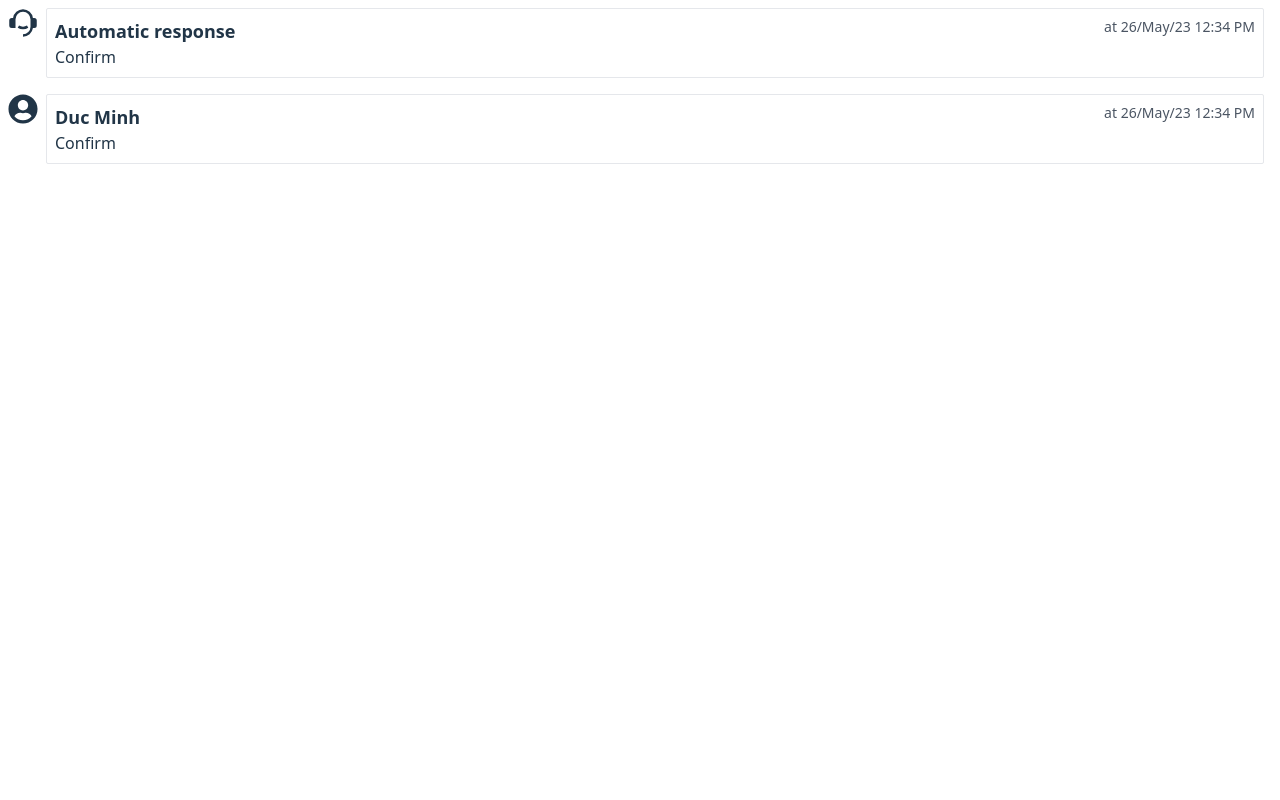
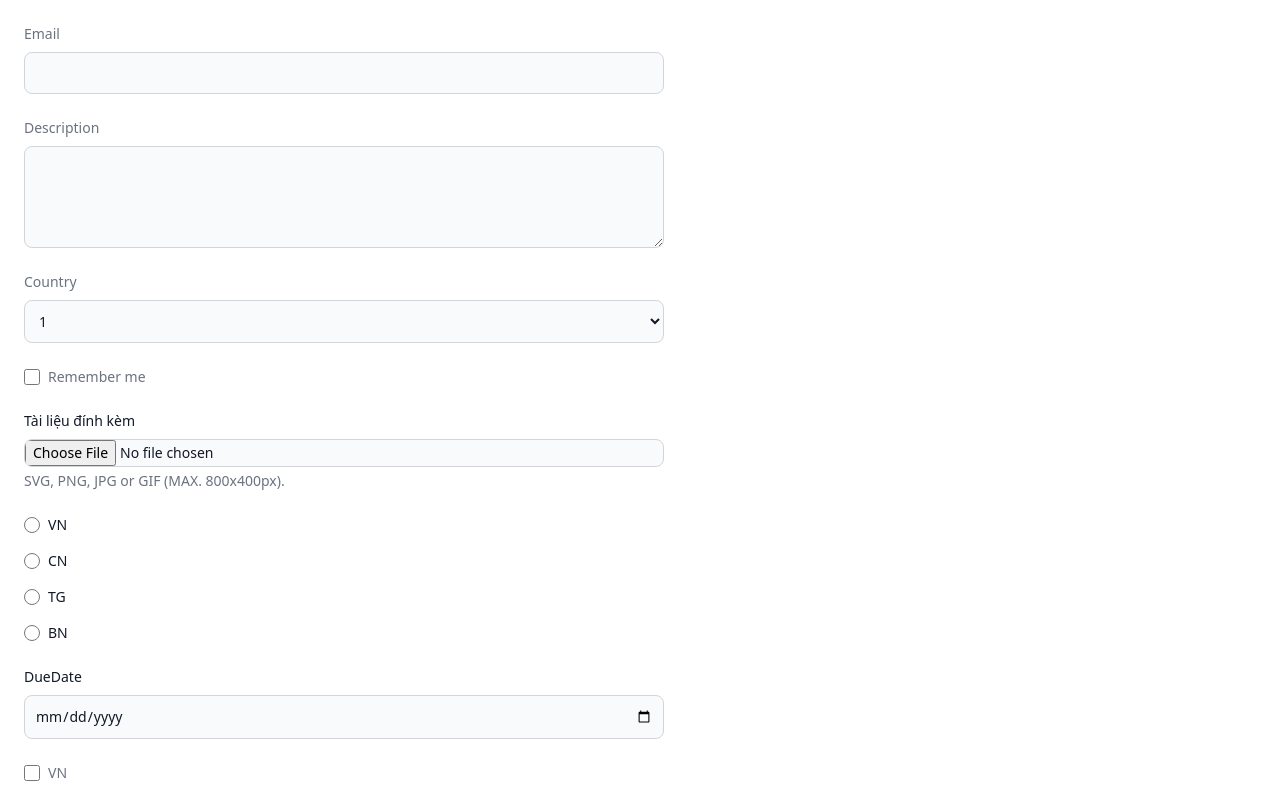
Before and after one commit to iamduscminh/ISMS-Project, a React (Vite) app in the folder ReactApp/isms-app/: page /following in a window 1280 px wide. Shown: the top 800 px of the page. Built offline with nearby package versions, Linux system fonts and the light colour scheme.

Commit message:
commit custom fields

```diff
--- /dev/null
+++ b/ReactApp/isms-app/src/components/Elements/CustomField/index.jsx
@@ -0,0 +1,219 @@
+import React from "react";
+import { useState } from "react";
+function CustomField({
+  fieldId,
+  fieldCode,
+  fieldName,
+  fieldValue,
+  fieldType,
+  valType,
+  mandatory,
+  listOfValue,
+}) {
+  //Checklist
+  const [checked, setChecked] = useState([]);
+
+  // Add/Remove checked item from list
+  const handleCheckList = (event) => {
+    var updatedList = [...checked];
+    if (event.target.checked) {
+      updatedList = [...checked, event.target.value];
+    } else {
+      updatedList.splice(checked.indexOf(event.target.value), 1);
+    }
+    setChecked(updatedList);
+  };
+  // Generate string of checked items
+  const checkedItems = checked.length
+    ? checked.reduce((total, item) => {
+        return total + ";" + item;
+      })
+    : "";
+  return (
+    <div className="custom-field mb-6">
+      {/* ----Text---- */}
+      {fieldType === "T" && (
+        <>
+          <label
+            htmlFor={`${fieldId}_${fieldCode}`}
+            className="block mb-2 text-sm font-medium text-gray-500 "
+          >
+            {fieldName}
+          </label>
+          <input
+            type="text"
+            name={fieldCode}
+            className="bg-gray-50 border border-gray-300 text-gray-900 text-sm rounded-lg focus:ring-blue-500 focus:border-blue-500 block w-full p-2.5 "
+            id={`${fieldId}_${fieldCode}`}
+            value={fieldValue}
+            placeholder=""
+            required
+          />
+        </>
+      )}
+      {/* ----TextArea---- */}
+      {fieldType === "TA" && (
+        <>
+          <label
+            htmlFor={`${fieldId}_${fieldCode}`}
+            className="block mb-2 text-sm font-medium text-gray-500 "
+          >
+            {fieldName}
+          </label>
+          <textarea
+            id={`${fieldId}_${fieldCode}`}
+            rows="4"
+            name={fieldCode}
+            className="block p-2.5 w-full text-sm text-gray-900 bg-gray-50 rounded-lg border border-gray-300 focus:ring-blue-500 focus:border-blue-500 "
+            value={fieldValue}
+          ></textarea>
+        </>
+      )}
+      {/* ----Combobox---- */}
+      {fieldType === "LOV" && (
+        <>
+          <label
+            htmlFor={`${fieldId}_${fieldCode}`}
+            className="block mb-2 text-sm font-medium text-gray-500 "
+          >
+            {fieldName}
+          </label>
+          <select
+            id={`${fieldId}_${fieldCode}`}
+            className="bg-gray-50 border border-gray-300 text-gray-900 text-sm rounded-lg focus:ring-blue-500 focus:border-blue-500 block w-full p-2.5"
+          >
+            <option></option>
+            {listOfValue.split(";").map((item, i) => {
+              return (
+                <option key={i} value={item} selected={item == fieldValue}>
+                  {item}
+                </option>
+              );
+            })}
+          </select>
+        </>
+      )}
+      {/* ----Checkbox---- */}
+      {fieldType === "C" && (
+        <>
+          <div className="flex items-start mb-6">
+            <div className="flex items-center h-5">
+              <input
+                id={`${fieldId}_${fieldCode}`}
+                type="checkbox"
+                name={fieldCode}
+                value={fieldValue}
+                className="w-4 h-4 border border-gray-300 rounded bg-gray-50 focus:ring-3 focus:ring-blue-300"
+                required
+              />
+            </div>
+            <label
+              htmlFor={`${fieldId}_${fieldCode}`}
+              className="ml-2 text-sm font-medium text-gray-500"
+            >
+              {fieldName}
+            </label>
+          </div>
+        </>
+      )}
+      {/* ----Checklist---- */}
+      {fieldType === "CL" && (
+        <>
+          {listOfValue.split(";").map((item, i) => {
+            return (
+              <div key={i} className="flex items-start mb-6">
+                <div className="flex items-center h-5">
+                  <input
+                    id={`${fieldId}_${fieldCode}`}
+                    type="checkbox"
+                    name={fieldCode}
+                    value={item}
+                    onChange={handleCheckList}
+                    className="w-4 h-4 border border-gray-300 rounded bg-gray-50 focus:ring-3 focus:ring-blue-300"
+                  />
+                </div>
+                <label
+                  htmlFor={`${fieldId}_${fieldCode}`}
+                  className="ml-2 text-sm font-medium text-gray-500"
+                >
+                  {fieldName.split(";")[i]}
+                </label>
+              </div>
+            );
+          })}
+          <div>{`Items checked are: ${checkedItems}`}</div>
+        </>
+      )}
+      {/* ----File---- */}
+      {fieldType === "F" && (
+        <>
+          <div className="mb-6">
+            <label
+              className="block mb-2 text-sm font-medium text-gray-900 "
+              htmlFor={`${fieldId}_${fieldCode}`}
+            >
+              {fieldName}
+            </label>
+            <input
+              className="block w-full text-sm text-gray-900 border border-gray-300 rounded-lg cursor-pointer bg-gray-50 dark:text-gray-400 focus:outline-none"
+              aria-describedby="file_input_help"
+              id={`${fieldId}_${fieldCode}`}
+              type="file"
+            />
+            <p className="mt-1 text-sm text-gray-500" id="file_input_help">
+              SVG, PNG, JPG or GIF (MAX. 800x400px).
+            </p>
+          </div>
+        </>
+      )}
+      {/* ----Radio---- */}
+      {fieldType === "RD" && (
+        <>
+          {listOfValue.split(";").map((item, i) => {
+            return (
+              <div key={i} className="flex items-center mb-4">
+                <input
+                  id={`${fieldId}_${fieldCode}_${i}`}
+                  type="radio"
+                  // checked={item == fieldValue}
+                  value={item}
+                  name={`${fieldCode}`}
+                  className="w-4 h-4 text-blue-600 bg-gray-100 border-gray-300 focus:ring-blue-500  focus:ring-2"
+                />
+                <label
+                  htmlFor={`${fieldId}_${fieldCode}_${i}`}
+                  className="ml-2 text-sm font-medium text-gray-900 "
+                >
+                  {fieldName.split(";")[i]}
+                </label>
+              </div>
+            );
+          })}
+        </>
+      )}
+
+      {/* ----Date---- */}
+      {fieldType === "D" && (
+        <>
+          <div className="mb-6">
+            <label
+              className="block mb-2 text-sm font-medium text-gray-900 "
+              htmlFor={`${fieldId}_${fieldCode}`}
+            >
+              {fieldName}
+            </label>
+            <input
+              type="date"
+              id={`${fieldId}_${fieldCode}`}
+              className="bg-gray-50 border border-gray-300 text-gray-900 text-sm rounded-lg focus:ring-blue-500 focus:border-blue-500 block w-full p-2.5 "
+              placeholder=""
+              required
+            />
+          </div>
+        </>
+      )}
+    </div>
+  );
+}
+
+export default CustomField;
--- a/ReactApp/isms-app/src/pages/Following/index.jsx
+++ b/ReactApp/isms-app/src/pages/Following/index.jsx
@@ -1,19 +1,62 @@
 import React from "react";
 import RequestComment from "../../components/Elements/RequestComment";
+import CustomField from "../../components/Elements/CustomField";
 function Following() {
   return (
-    <div>
-      <RequestComment
-        isAutoCmt={true}
-        name={"Duc Minh"}
-        comment={"Confirm"}
-        time={"at 26/May/23 12:34 PM"}
+    <div className="w-[50%] m-6">
+      <CustomField
+        fieldId={"#1"}
+        fieldCode={"REQ01"}
+        fieldType={"T"}
+        fieldName={"Email"}
       />
-      <RequestComment
-        isAutoCmt={false}
-        name={"Duc Minh"}
-        comment={"Confirm"}
-        time={"at 26/May/23 12:34 PM"}
+      <CustomField
+        fieldId={"#9"}
+        fieldCode={"REQ099"}
+        fieldType={"TA"}
+        fieldName={"Description"}
+      />
+      <CustomField
+        fieldId={"#2"}
+        fieldCode={"REQ02"}
+        fieldType={"LOV"}
+        fieldName={"Country"}
+        listOfValue={"1;2;3;4"}
+        fieldValue={"1"}
+      />
+      <CustomField
+        fieldId={"#3"}
+        fieldCode={"REQ03"}
+        fieldType={"C"}
+        fieldName={"Remember me"}
+      />
+      <CustomField
+        fieldId={"#4"}
+        fieldCode={"REQ04"}
+        fieldType={"F"}
+        fieldName={"Tài liệu đính kèm"}
+      />
+      <CustomField
+        fieldId={"#2"}
+        fieldCode={"REQ02"}
+        fieldType={"RD"}
+        fieldName={"VN;CN;TG;BN"}
+        listOfValue={"1;2;3;4"}
+        fieldValue={"1"}
+      />
+      <CustomField
+        fieldId={"#5"}
+        fieldCode={"REQ005"}
+        fieldType={"D"}
+        fieldName={"DueDate"}
+      />
+      <CustomField
+        fieldId={"#2"}
+        fieldCode={"REQ02"}
+        fieldType={"CL"}
+        fieldName={"VN;CN;TG;BN"}
+        listOfValue={"1;2;3;4"}
+        fieldValue={"1"}
       />
     </div>
   );
```
